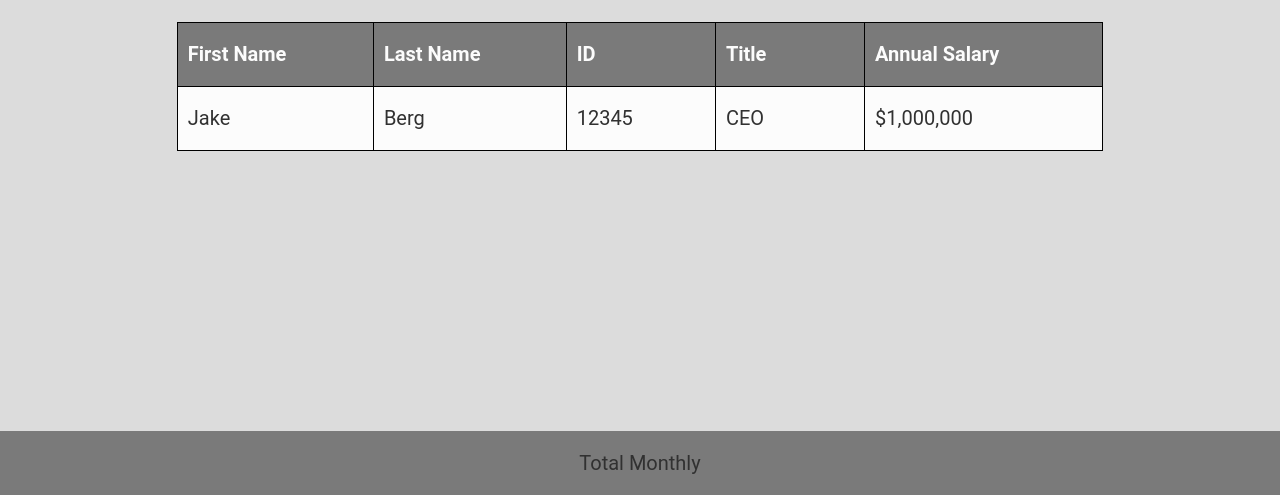
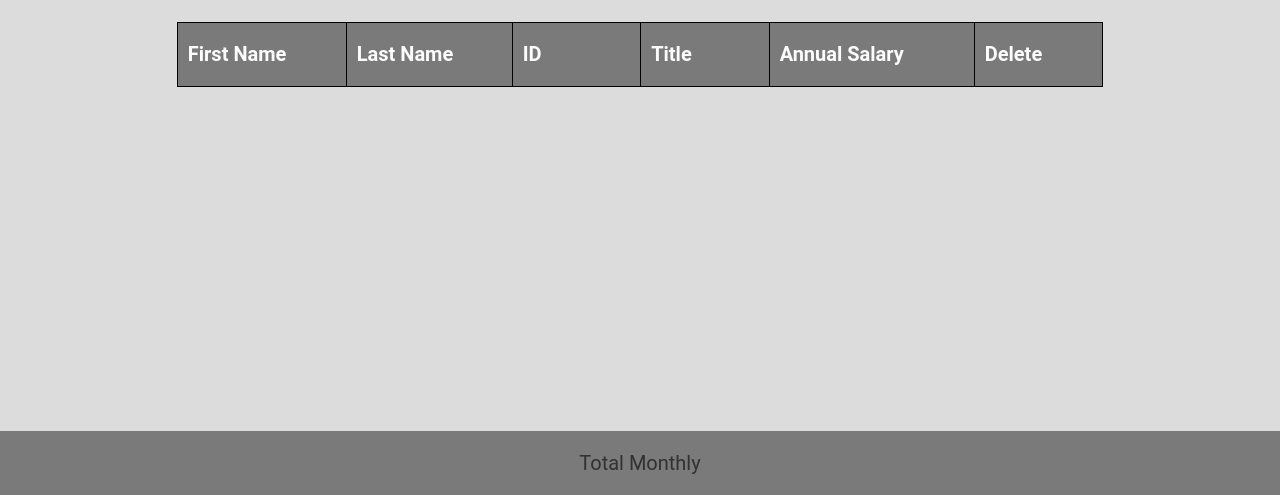
Before and after one commit to jake-bergg/weekend-salary-calculator, a website: page index.html in a window 1280 px wide. Shown: the part 305-800 px from the top of the page. Drawn offline with Linux system fonts and the light colour scheme.

Commit message:
added delete button to each new row

```diff
--- a/index.html
+++ b/index.html
@@ -52,26 +52,11 @@
             <th>ID</th>
             <th>Title</th>
             <th>Annual Salary</th>
+            <th>Delete</th>
           </tr>
         </thead>
         <tbody id="salaryTable">
-          <tr>
-            <td>
-              Jake
-            </td>
-            <td>
-              Berg
-            </td>
-            <td>
-              12345
-            </td>
-            <td>
-              CEO
-            </td>
-            <td>
-              $1,000,000
-            </td>
-          </tr>
+
          <!-- This is where input values will go -->
         </tbody>
       </table>
--- a/script.js
+++ b/script.js
@@ -33,6 +33,7 @@ function handleSubmit(event){
     const cell3 = newRow.insertCell(2);
     const cell4 = newRow.insertCell(3);
     const cell5 = newRow.insertCell(4);
+    const cell6 = newRow.insertCell(5); // * row for delete button
 
     // ! each input will populate its correct position in the table
     cell1.innerHTML += document.getElementById("firstNameInput").value;
@@ -41,6 +42,19 @@ function handleSubmit(event){
     cell4.innerHTML += document.getElementById("titleInput").value;
     cell5.innerHTML += document.getElementById("salaryInput").value;
 
+    // ! Create delete button
+    const deleteButton = document.createElement("button");
+    deleteButton.textContent = "Delete";
+
+    // ! Add an event listener to the delete button
+    deleteButton.addEventListener("click", function() {
+    // ! Remove the row of the button that was clicked
+    table.deleteRow(newRow.rowIndex);
+    })
+
+    cell6.appendChild(deleteButton);
+
+
     // ! clear the form each time submit is clicked
     document.getElementById("firstNameInput").value = ''
     document.getElementById("lastNameInput").value = ''
```
